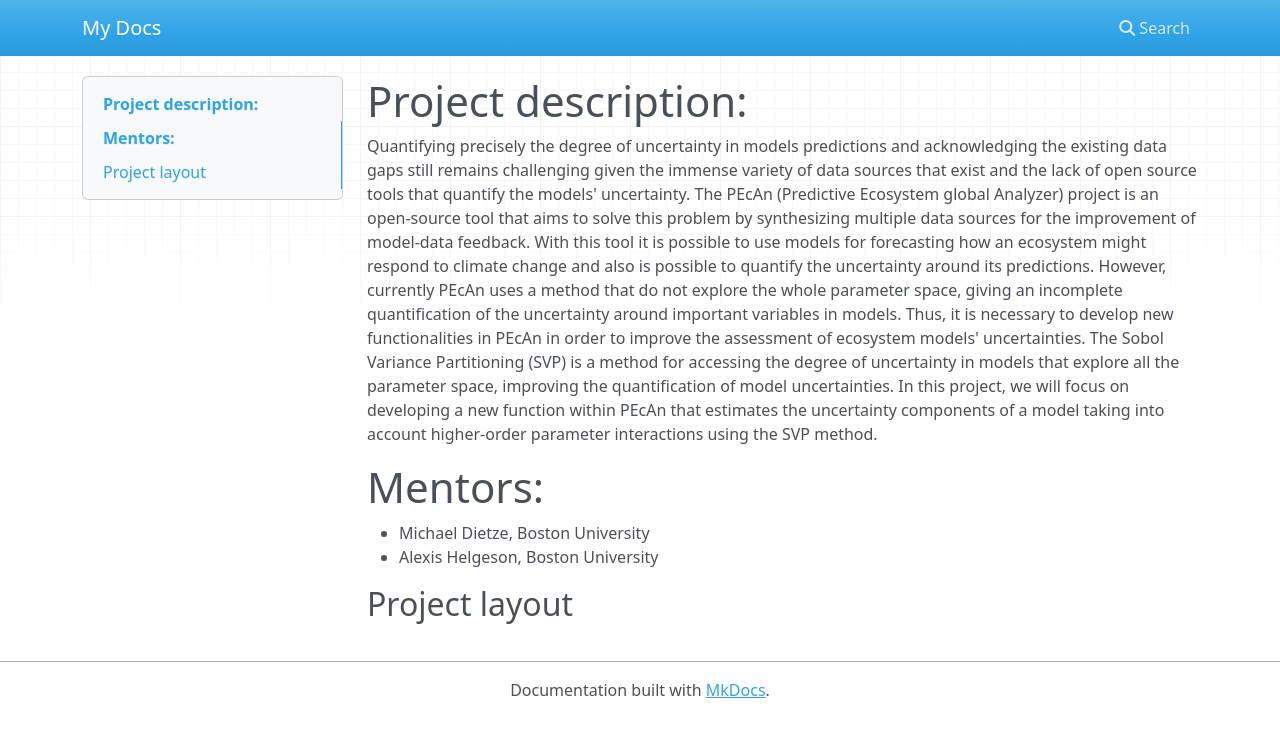
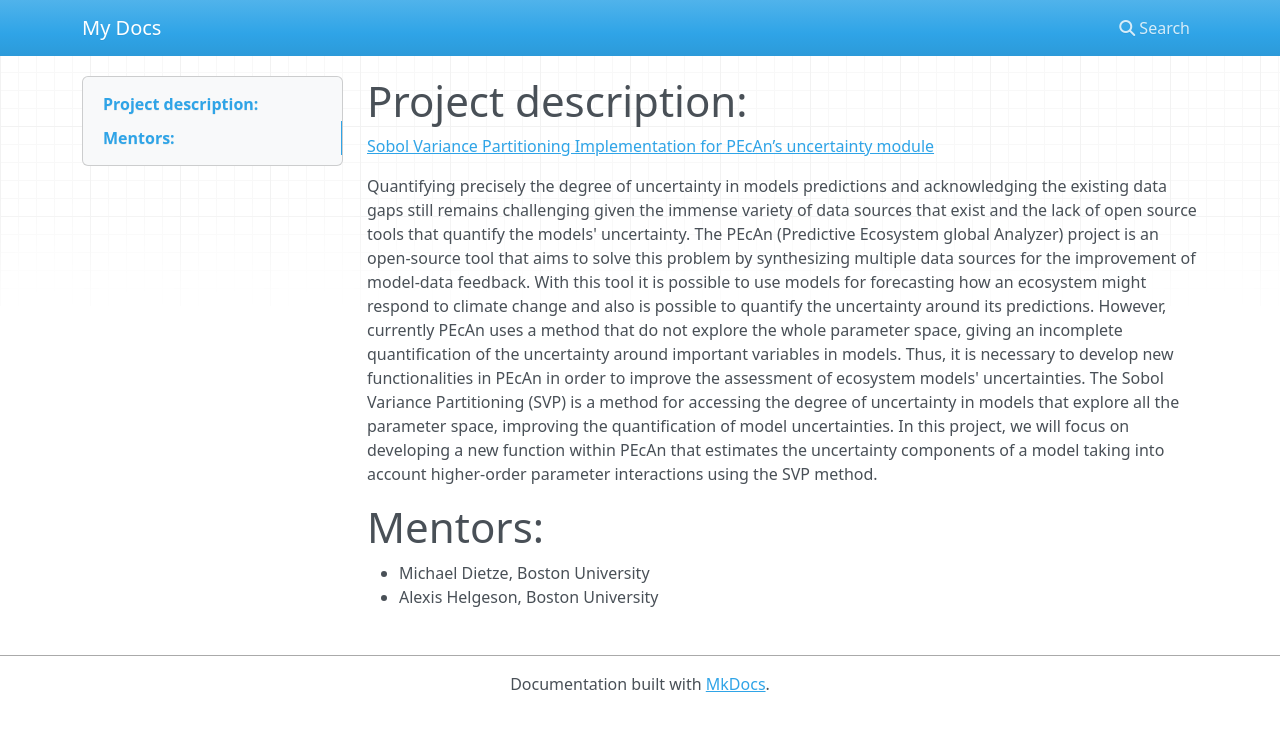
Before and after one commit to ecamo19/gsoc2022_web, an MkDocs documentation site: the page built from docs/index.md, in a window 1280 px wide. Shown: the top 737 px of the page. Built offline with MkDocs 1.6.1, drawn with Linux system fonts in a browser that asks for light colours; nearby versions of some CDN libraries.

Commit message:
Site updated

```diff
--- a/docs/index.md
+++ b/docs/index.md
@@ -1,11 +1,10 @@
 # Project description:
 
+[Sobol Variance Partitioning Implementation for PEcAn’s uncertainty module](https://summerofcode.withgoogle.com/programs/2022/projects/FzRn47Nh)
+
 Quantifying precisely the degree of uncertainty in models predictions and acknowledging the existing data gaps still remains challenging given the immense variety of data sources that exist and the lack of open source tools that quantify the models' uncertainty. The PEcAn (Predictive Ecosystem global Analyzer) project is an open-source tool that aims to solve this problem by synthesizing multiple data sources for the improvement of model-data feedback. With this tool it is possible to use models for forecasting how an ecosystem might respond to climate change and also is possible to quantify the uncertainty around its predictions. However, currently PEcAn uses a method that do not explore the whole parameter space, giving an incomplete quantification of the uncertainty around important variables in models. Thus, it is necessary to develop new functionalities in PEcAn in order to improve the assessment of ecosystem models' uncertainties. The Sobol Variance Partitioning (SVP) is a method for accessing the degree of uncertainty in models that explore all the parameter space, improving the quantification of model uncertainties. In this project, we will focus on developing a new function within PEcAn that estimates the uncertainty components of a model taking into account higher-order parameter interactions using the SVP method.
-
 
 # Mentors:
 
 * Michael Dietze, Boston University
 * Alexis Helgeson, Boston University
-
-## Project layout
```
Also changed, not shown: site/index.html, site/search/search_index.json, 1 other file.
